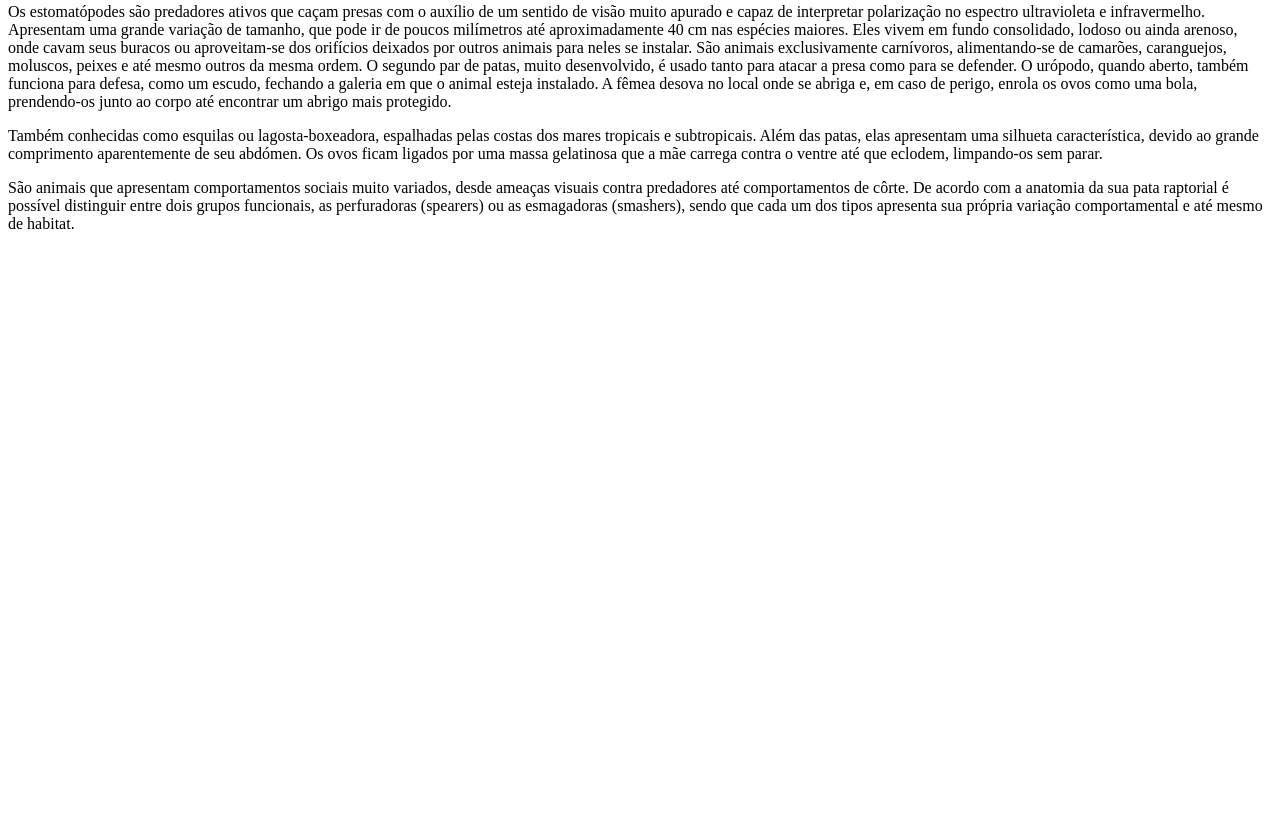
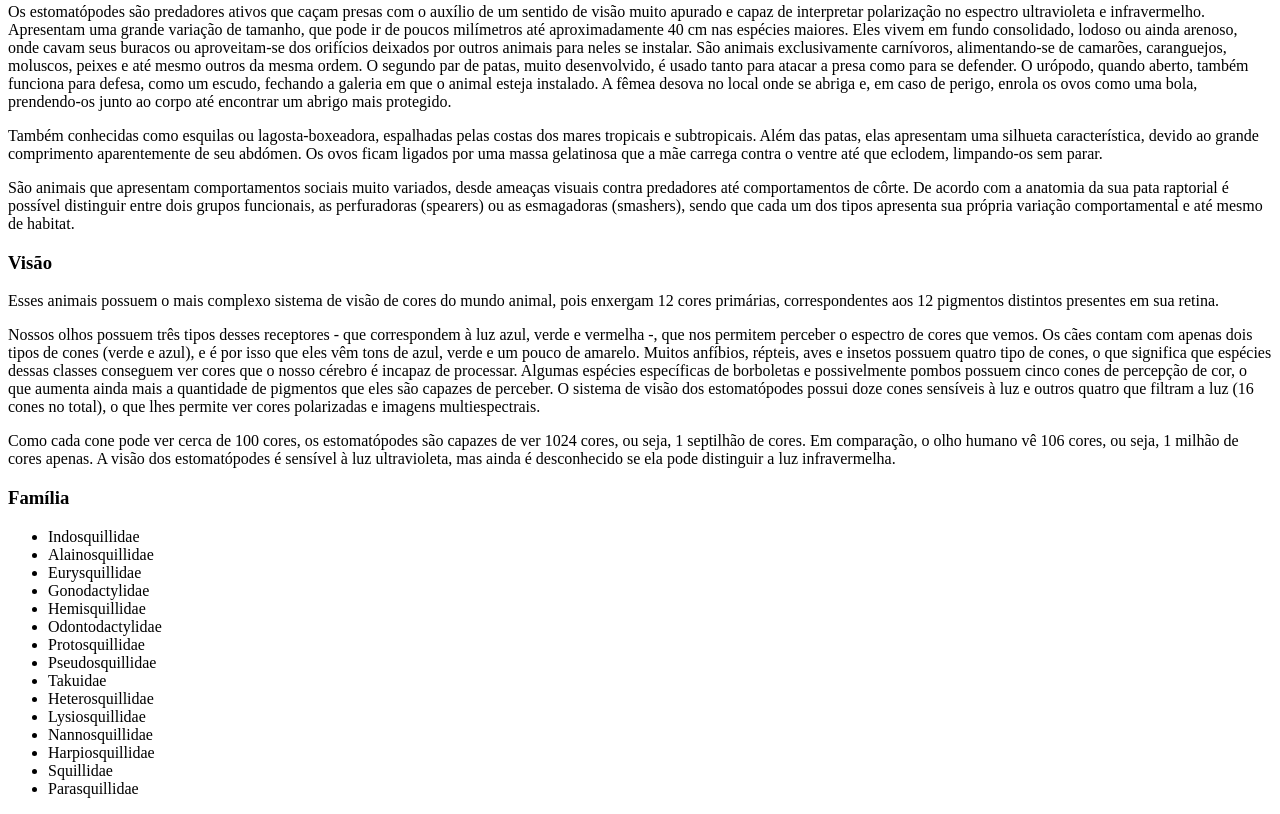
Before and after one commit to eduardoaraujogomes/trybe-exercises, a plain HTML site: page bloco_3/dia_4/index.html in a window 1280 px wide. Shown: the part 334-1148 px from the top of the page. Before the commit the page ends 800 px from the top, so only its background shows below. Drawn offline with Linux system fonts and the light colour scheme.

Commit message:
Refatoraçao do header e criaçao de novas seçoes no article

```diff
--- a/bloco_3/dia_4/index.html
+++ b/bloco_3/dia_4/index.html
@@ -67,6 +67,56 @@
             própria variação comportamental e até mesmo de habitat.
           </p>
         </section>
+        <section>
+          <h3>Visão</h3>
+          <p>
+            Esses animais possuem o mais complexo sistema de visão de cores do
+            mundo animal, pois enxergam 12 cores primárias, correspondentes aos
+            12 pigmentos distintos presentes em sua retina.
+          </p>
+          <p>
+            Nossos olhos possuem três tipos desses receptores - que correspondem
+            à luz azul, verde e vermelha -, que nos permitem perceber o espectro
+            de cores que vemos. Os cães contam com apenas dois tipos de cones
+            (verde e azul), e é por isso que eles vêm tons de azul, verde e um
+            pouco de amarelo. Muitos anfíbios, répteis, aves e insetos possuem
+            quatro tipo de cones, o que significa que espécies dessas classes
+            conseguem ver cores que o nosso cérebro é incapaz de processar.
+            Algumas espécies específicas de borboletas e possivelmente pombos
+            possuem cinco cones de percepção de cor, o que aumenta ainda mais a
+            quantidade de pigmentos que eles são capazes de perceber. O sistema
+            de visão dos estomatópodes possui doze cones sensíveis à luz e
+            outros quatro que filtram a luz (16 cones no total), o que lhes
+            permite ver cores polarizadas e imagens multiespectrais.
+          </p>
+          <p>
+            Como cada cone pode ver cerca de 100 cores, os estomatópodes são
+            capazes de ver 1024 cores, ou seja, 1 septilhão de cores. Em
+            comparação, o olho humano vê 106 cores, ou seja, 1 milhão de cores
+            apenas. A visão dos estomatópodes é sensível à luz ultravioleta, mas
+            ainda é desconhecido se ela pode distinguir a luz infravermelha.
+          </p>
+        </section>
+        <section>
+          <h3>Família</h3>
+          <ul>
+            <li>Indosquillidae</li>
+            <li>Alainosquillidae</li>
+            <li>Eurysquillidae</li>
+            <li>Gonodactylidae</li>
+            <li>Hemisquillidae</li>
+            <li>Odontodactylidae</li>
+            <li>Protosquillidae</li>
+            <li>Pseudosquillidae</li>
+            <li>Takuidae</li>
+            <li>Heterosquillidae</li>
+            <li>Lysiosquillidae</li>
+            <li>Nannosquillidae</li>
+            <li>Harpiosquillidae</li>
+            <li>Squillidae</li>
+            <li>Parasquillidae</li>
+          </ul>
+        </section>
       </article>
     </main>
   </body>
```
